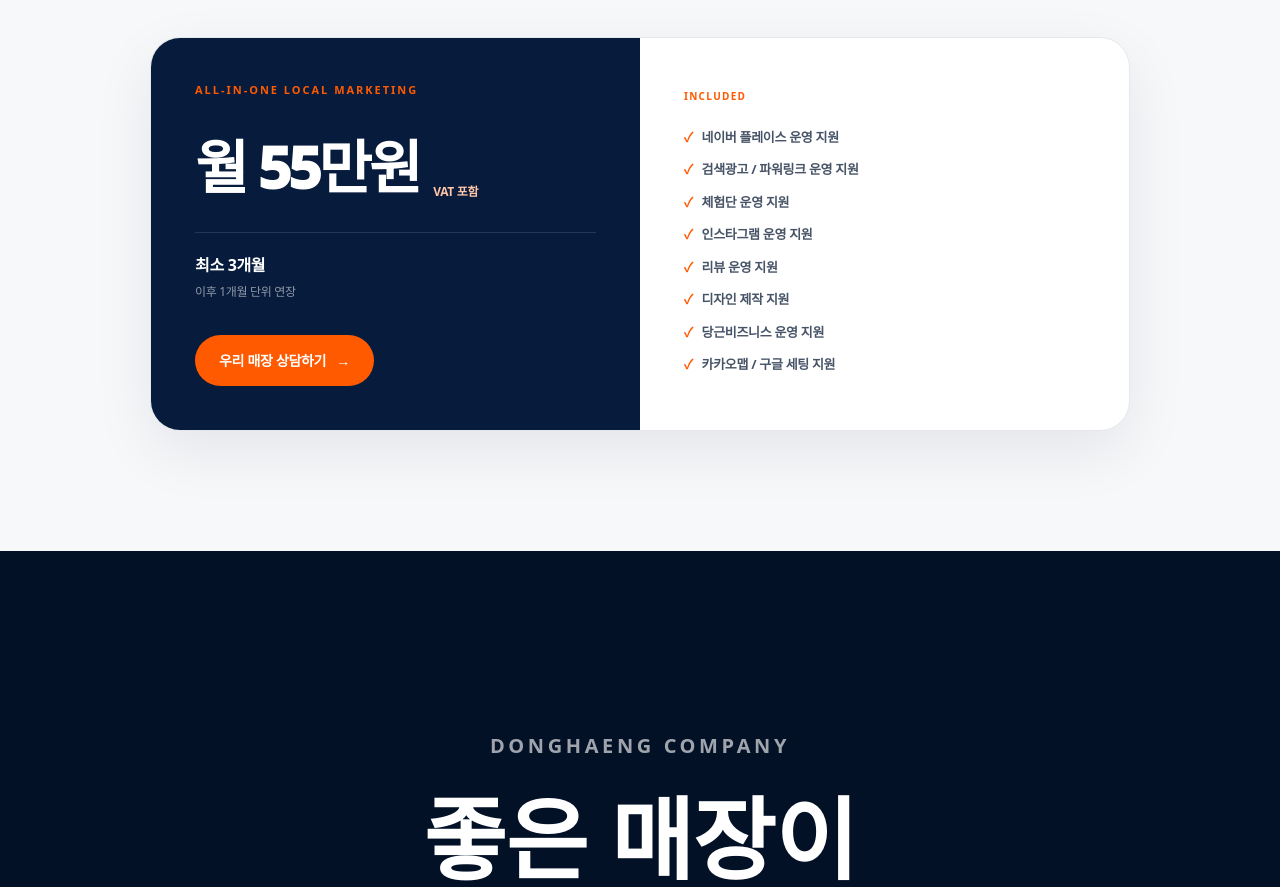
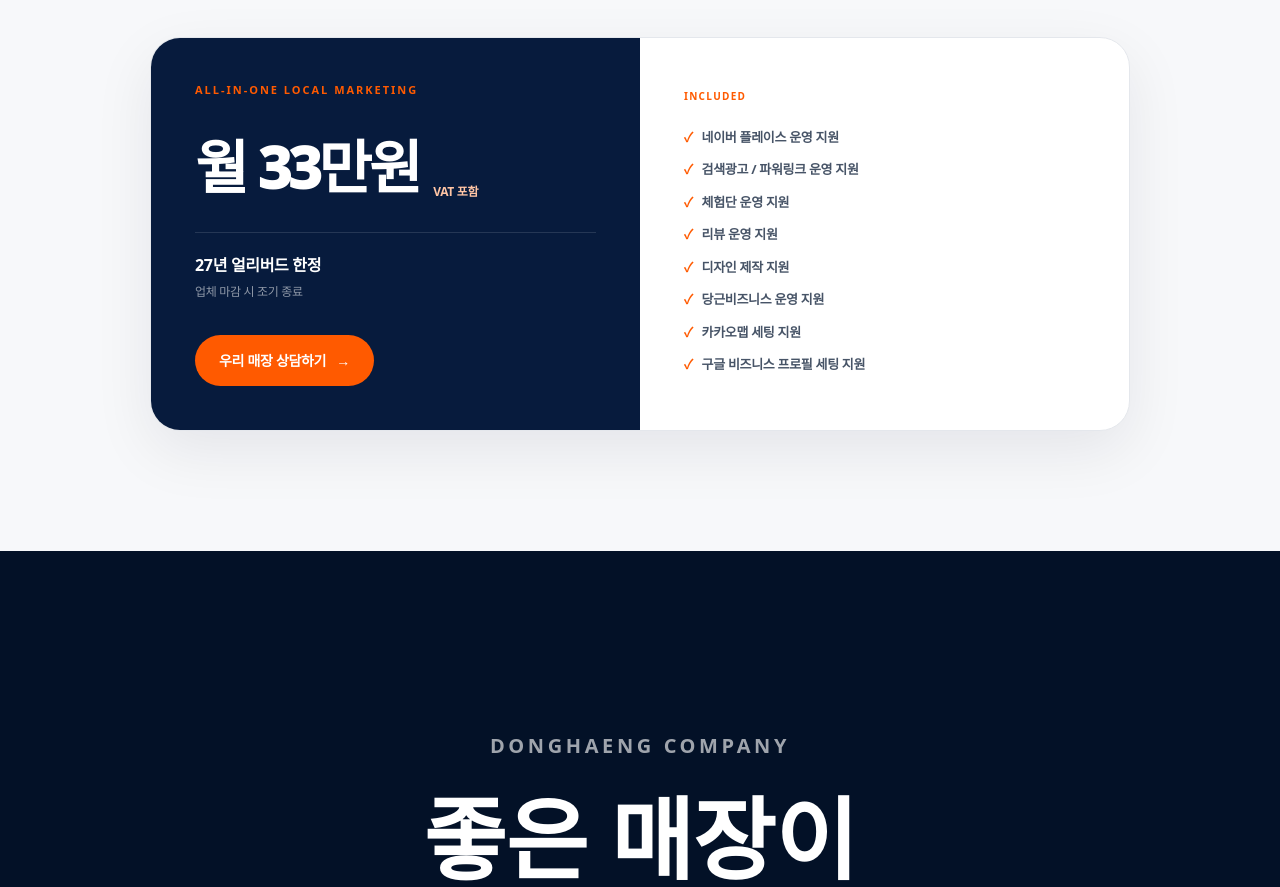
Before and after one commit to sangil92/donghaeng_company, a Next.js app: page / in a window 1280 px wide. Shown: the part 8240-9127 px from the top of the page. Built offline with nearby package versions, Linux system fonts and the light colour scheme.

Commit message:
Update early bird pricing offer

```diff
--- a/components/MobileStickyCta.tsx
+++ b/components/MobileStickyCta.tsx
@@ -1,2 +1,2 @@
 import { site } from "@/content/site";
-export function MobileStickyCta(){return <div className="mobile-sticky"><div><small>ALL-IN-ONE</small><strong>월 55만원 · VAT 포함</strong></div><a href={site.consultationHref}>상담하기</a></div>}
+export function MobileStickyCta(){return <div className="mobile-sticky"><div><small>27년 얼리버드 한정</small><strong>월 33만원 · VAT 포함</strong></div><a href={site.consultationHref}>상담하기</a></div>}
--- a/content/site.ts
+++ b/content/site.ts
@@ -61,19 +61,19 @@ export const why = [
 
 export const pricing = {
   name: "ALL-IN-ONE LOCAL MARKETING",
-  price: "월 55만원",
+  price: "월 33만원",
   vat: "VAT 포함",
-  contract: "최소 3개월",
-  renewal: "이후 1개월 단위 연장",
+  contract: "27년 얼리버드 한정",
+  renewal: "업체 마감 시 조기 종료",
   included: [
     "네이버 플레이스 운영 지원",
     "검색광고 / 파워링크 운영 지원",
     "체험단 운영 지원",
-    "인스타그램 운영 지원",
     "리뷰 운영 지원",
     "디자인 제작 지원",
     "당근비즈니스 운영 지원",
-    "카카오맵 / 구글 세팅 지원",
+    "카카오맵 세팅 지원",
+    "구글 비즈니스 프로필 세팅 지원",
   ],
 } as const;
 
```
Also changed, not shown: 1 other file (tests, documents, lock files or other folders).
